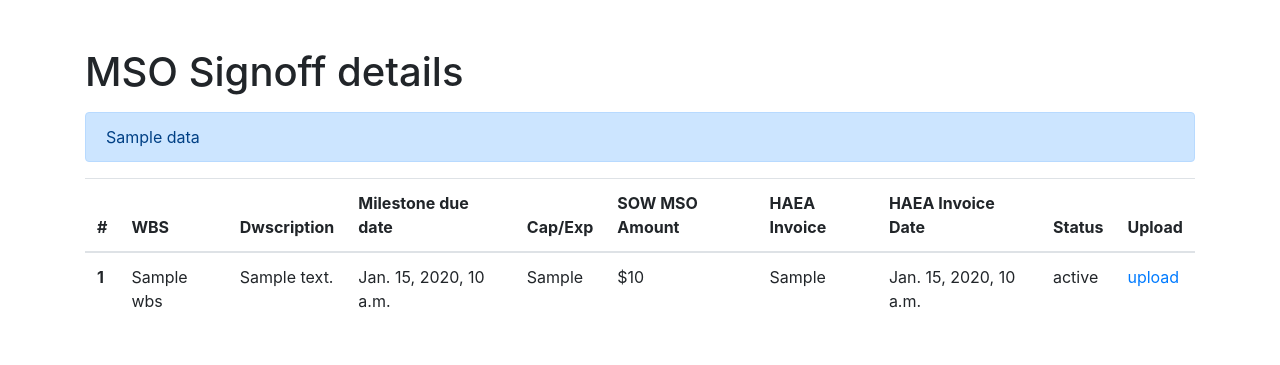
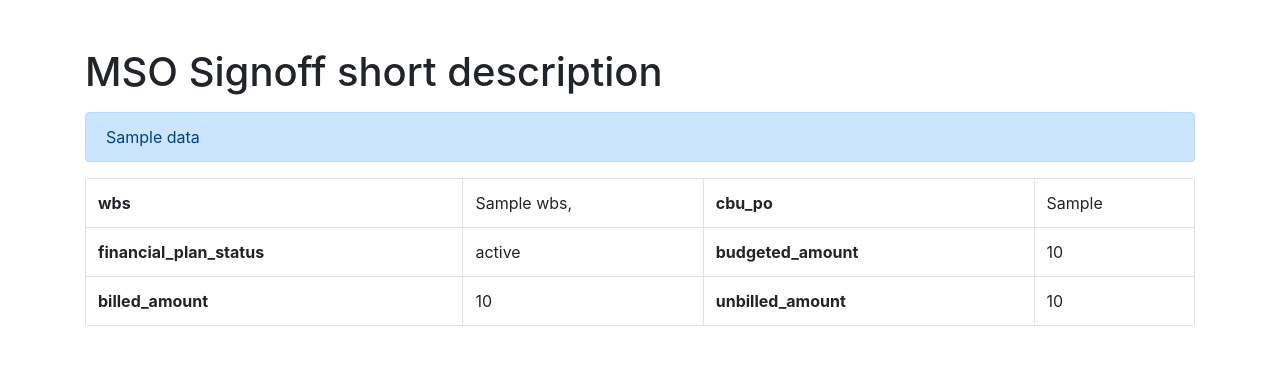
Before and after one commit to divaymohan/email_sender_using_django, a Django app: template tableview/templates/tableview/short_table.html in a window 1280 px wide. Shown: the top 365 px of the page. Run offline with Django 3.2, Linux system fonts and the light colour scheme; the template is opened without the code that fills it: most values are stand-ins (such as "Sample title", 1, 10 or a date in 2020); parts of the project's set-up code (start-up, migrations or seed data) failed here and were passed over; some libraries are stand-ins or nearby versions.

Commit message:
adding short table

```diff
--- a/tableview/templates/tableview/short_table.html
+++ b/tableview/templates/tableview/short_table.html
@@ -13,43 +13,55 @@
   <div class="container">
     <div class="row">
       <div class="col-lg-12">
-        <h1 class="mt-5 mb-3">MSO Signoff details</h1>
+        <h1 class="mt-5 mb-3">MSO Signoff short description</h1>
 
           {% if data %}
           <div class="alert alert-primary" role="alert">
             {{data.name}}
           </div>
           {% endif %}
-          <table class="table table-hover">
-            <thead>
-              <tr>
-                <th scope="col">#</th>
-                <th scope="col">WBS</th>
-                <th scope="col">Dwscription</th>
-                <th scope="col">Milestone due date</th>
-                <th scope="col">Cap/Exp</th>
-                <th scope="col">SOW MSO Amount</th>
-                <th scope="col">HAEA Invoice</th>
-                <th scope="col">HAEA Invoice Date</th>
-                <th scope="col">Status</th>
-                <th scope="col">Upload</th>
-              </tr>
-            </thead>
-            {% for wbs_data in data.wbs_data %}
+          <table class="table table-hover table-bordered">
+            {% comment %} {% for wbs_data in data.wbs_data %} {% endcomment %}
             <tbody>
               <tr>
-                <th scope="row">1</th>
-                <td>{{wbs_data.wbs}}</td>
-                <td>{{wbs_data.description}}</td>
-                <td>{{wbs_data.milestone_due_date}}</td>
-                <td>{{wbs_data.Cap_or_Exp}}</td>
-                <td>${{wbs_data.sow_mso_amount}}</td>
-                <td>{{wbs_data.haea_invoice}}</td>
-                <td>{{wbs_data.haea_invoice_date}}</td>
-                <td>{{wbs_data.status}}</td>
-                <td><a href="url">upload</a></td>
-              </tr>
-              {% endfor %}
+                <th scope="row">wbs</th>
+                <td>
+                    {%for wbs in data.wbs_data.wbs %}
+                        {{wbs}},
+                    {%endfor%}
+
+                </td>
+                <th scope="row">cbu_po</th>
+                <td>
+                    {{data.wbs_data.cbu_po}}
+
+                </td>
+             </tr>
+             <tr>
+                <th scope="row">financial_plan_status</th>
+                <td>
+                    {{data.wbs_data.financial_plan_status}}
+
+                </td>
+                <th scope="row">budgeted_amount</th>
+                <td>
+                    {{data.wbs_data.budgeted_amount}}
+
+                </td>
+             </tr>
+             <tr>
+                <th scope="row">billed_amount</th>
+                <td>
+                    {{data.wbs_data.billed_amount}}
+
+                </td>
+                <th scope="row">unbilled_amount</th>
+                <td>
+                    {{data.wbs_data.unbilled_amount}}
+
+                </td>
+             </tr>
+              {% comment %} {% endfor %} {% endcomment %}
             </tbody>
           </table>
 
--- a/tableview/urls.py
+++ b/tableview/urls.py
@@ -1,6 +1,7 @@
 from django.urls import path
-from tableview.views import TableView
+from tableview.views import ShortTableView, TableView
 
 urlpatterns = [
-    path('', TableView.as_view(), name='tableview')
+    path('', TableView.as_view(), name='tableview'),
+    path('/short', ShortTableView.as_view(), name='short_tableview')
 ]
```
Also changed, not shown: tableview/views.py (+20 -0 lines).
